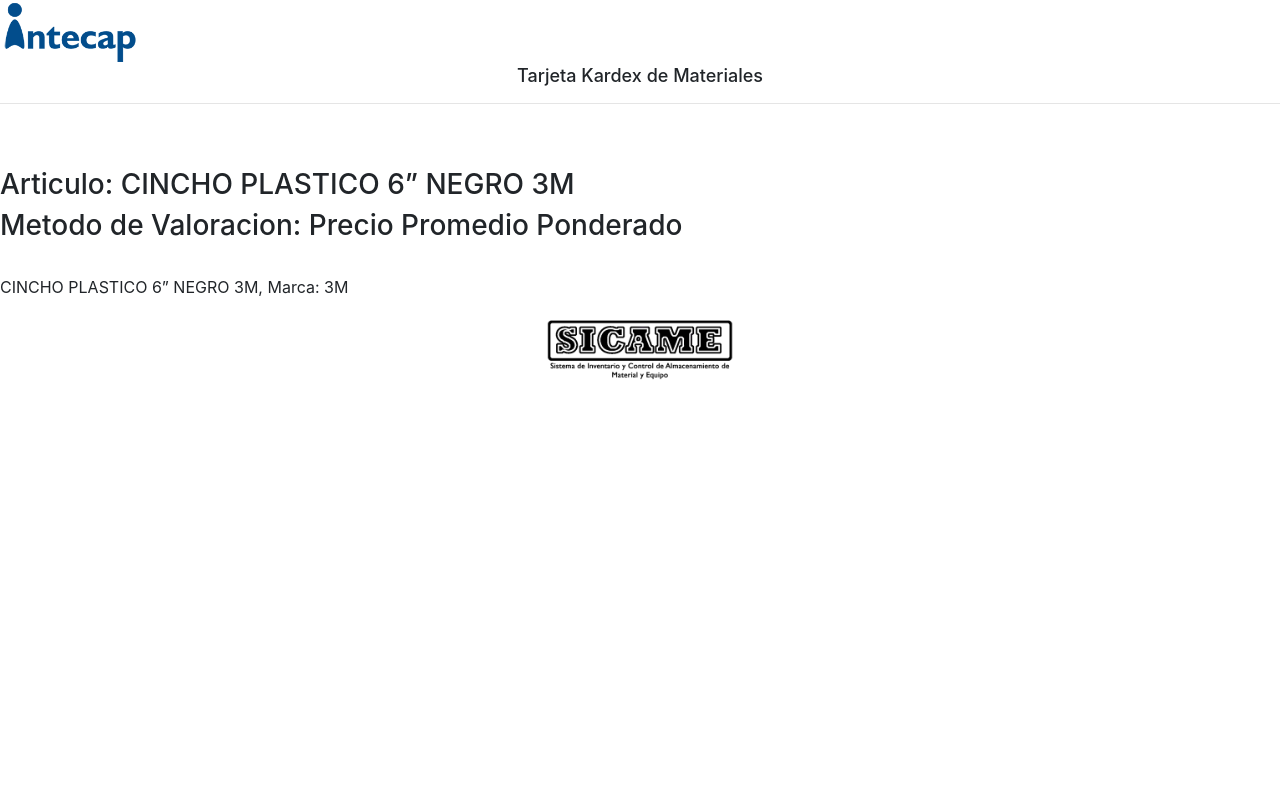
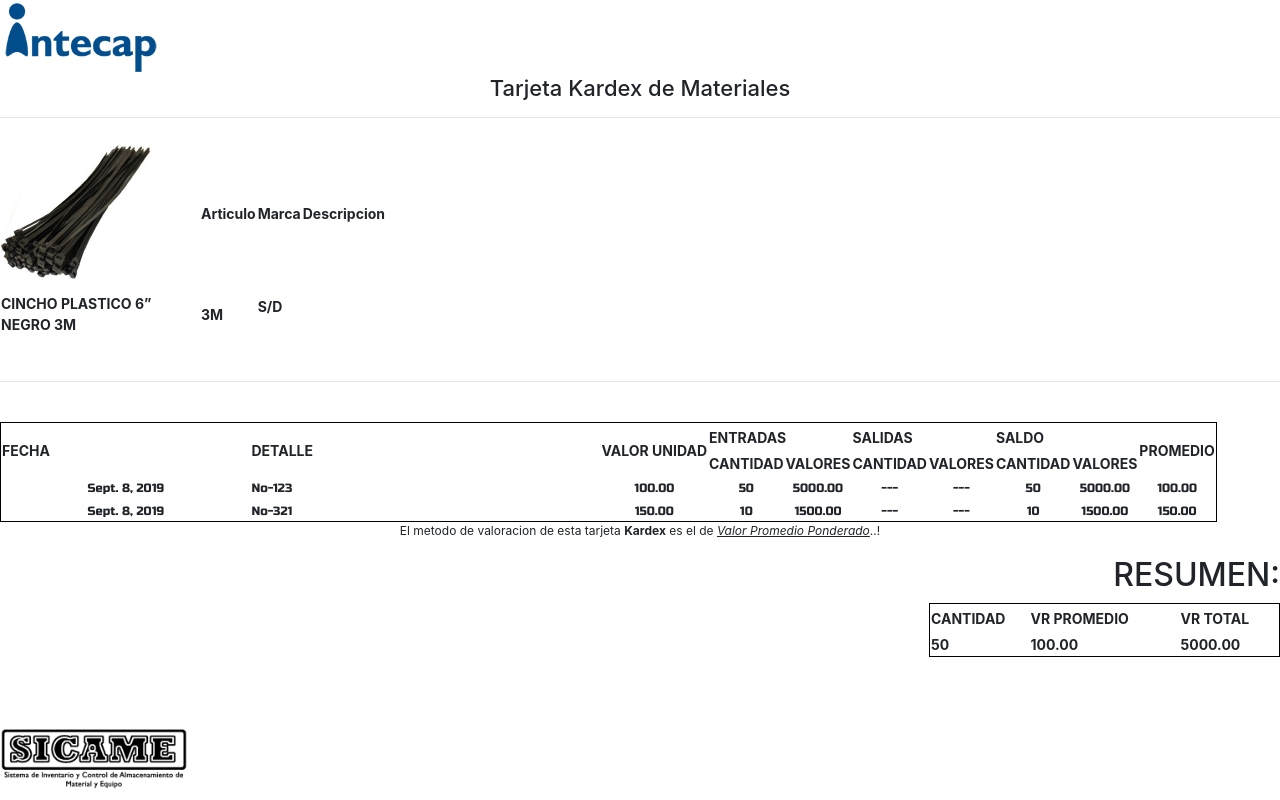
Before and after one commit to devkev53/sicame, a Django app: template SICAME/catalogo/templates/Kardex_Material.html in a window 1280 px wide. Run offline with Django 3.2, Linux system fonts and the light colour scheme; the template is opened without the code that fills it: values that come from a table or form of the project are taken from there, others are empty; data comes from the database, SQL or seed files in the repository; some libraries are stand-ins or nearby versions.

Commit message:
Plantilla Kardex Funcional
Creacion de Plantilla Kardex Funcional por material de Producto

```diff
--- a/SICAME/catalogo/templates/Kardex_Material.html
+++ b/SICAME/catalogo/templates/Kardex_Material.html
@@ -12,44 +12,130 @@
     <link href="{% static "core/fonts/font-kp/fonts/style.css" %}" rel="stylesheet" type="text/css">
 </head>
 <style>
-	h1{
+	@page {
+	            size: legal landscape; margin: 2cm;
+	}
+	h1.title{
+		font-style: bold;
+		font-size: 22px;
 		text-align: center;
-		font-size: 18px;
 	}
-	.mute{
-		color: #B8B8B8;
+	h3.articulo{
+		font-size: 14px;
 	}
-	.row{
-		display: inline;
+	strong.nombre{
+		text-decoration: underline;
 	}
 	footer{
-		position: relative;
+		position: absolute;
         left: 0;
         bottom: 0;
         height: 100px;
         color: white;
         text-align: center;
 	}
+	.kardex{
+		border: 1px solid #000;
+		border-style: solid;
+	}
+	th{
+		padding-top: 4px;
+		margin-left: 4px;
+		margin-right: 4px;
+		font-size: 14px;
+	}
+	td{
+		padding-top: 4px;
+		margin-left: 4px;
+		margin-right: 4px;
+		font-size: 12px;
+	}
+	img.material-img{
+		display: inline;
+		width: 150px;
+	}
 </style>
 <body>
 	<header class="header">
 		<div class="logos">
-			<img class="int" src="../core/static/core/img/logo-intecap.png" height="65" alt="">
-			<!--mg class="sicame-img" src="../core/static/core/img/Logo SICAME1.png" height="65" alt=""-->
+				<img src="../core/static/core/img/logo-intecap.png" height="75">
 		</div>
-		<div class title="">
-			<h1>Tarjeta Kardex de Materiales</h1>
-		</div>
-
+		<h1 class="title">Tarjeta Kardex de Materiales</h1>
 		<hr class="mute">
+		<table>
+			<tr>
+				<th rowspan="2" style="width:200px;">
+					<img class="material-img" src={{material.img.url}} alt="" width="">
+				</th>
+				<th>Articulo</th>
+				<th>Marca</th>
+				<th style="width:400px;">Descripcion</th>
+			</tr>
+			<tbody>
+				<tr>
+					<th style="padding-bottom: 30px;">{{material.nombre}}</th>
+					<th style="padding-bottom: 30px;">{{material.id_Marca}}</th>
+					<th style="padding-bottom: 30px;">{{material.descripcion|safe}}</th>
+				</tr>
+			</tbody>
+		</table>
+		<hr>
 		<br>
-		<div class="row">
-			<h3>Articulo: {{material.nombre}}</h3> <h3>Metodo de Valoracion: Precio Promedio Ponderado</h3>
-		</div>
 	</header>
-	<p>{{material}}</p>
+	<body>
+		<table class="kardex">
+		  <tr class="encabezado">
+		    <th rowspan="2" style="width: 250px;">FECHA</th>
+		    <th rowspan="2" style="width: 350px">DETALLE</th>
+		    <th rowspan="2">VALOR UNIDAD</th>
+		    <th colspan="2">ENTRADAS</th>
+		    <th colspan="2">SALIDAS</th>
+		    <th colspan="2">SALDO</th>
+		    <th rowspan="2">PROMEDIO</th>
+		  </tr>
+		  <tr class="sub-encabezado">
+		  	<th>CANTIDAD</th>
+		  	<th>VALORES</th>
+		  	<th>CANTIDAD</th>
+		  	<th>VALORES</th>
+		  	<th>CANTIDAD</th>
+		  	<th>VALORES</th>
+		  </tr>
+		  {% for detalle in detalle  %}
+		  <tr>
+		  	<td align="center">{{detalle.id_ingreso.fecha}}</td>
+		  	<td align="left">{{detalle.id_ingreso.ref}}</td>
+		  	<td align="center">{{detalle.por_unidad}}</td>
+		  	<td align="center">{{detalle.cantidad}}</td>
+		  	<td align="center">{{detalle.monto}}</td>
+		  	<td align="center">---</td>
+		  	<td align="center">---</td>
+		  	<td align="center">{{detalle.saldo_cantidad}}</td>
+		  	<td align="center">{{detalle.saldo_valores}}</td>
+		  	<td align="center">{{detalle.valor_promedio_ponderado|floatformat:2 }}</td>
+		  </tr>
+		  {% endfor %}
+		</table>
+		<p align="center" style="font-size:12px;">El metodo de valoracion de esta tarjeta <b>Kardex</b> es el de <i style="text-decoration: underline;">Valor Promedio Ponderado</i>..!</p>
+		<h2 align="right">RESUMEN:</h2>
+		<table class="kardex" align="right">
+			<tr>
+				<th style="width: 100px">CANTIDAD</th>
+				<th style="width: 150px">VR PROMEDIO</th>
+				<th style="width: 100px">VR TOTAL</th>
+			</tr>
+			<tbody>
+				<tr>
+					<th>{{ultimo.saldo_cantidad}}</th>
+					<th>{{ultimo.valor_promedio_ponderado}}</th>
+					<th>{{ultimo.saldo_valores}}</th>
+				</tr>
+			</tbody>
+		</table>
+	</body>
 	<footer>
-		<img class="sicame-img" src="../core/static/core/img/Logo SICAME1.png" height="65" alt="">
+		<br>
+		<center><img class="sicame-img" src="../core/static/core/img/Logo SICAME1.png" height="65" alt=""></center>
 	</footer>
 </body>
 </html>
--- a/SICAME/inventario/admin.py
+++ b/SICAME/inventario/admin.py
@@ -23,7 +23,7 @@ class AdminMaterial_Detalle(admin.ModelAdmin):
         'id_ingreso', 'id_material', 'cantidad', 'monto',
         'por_unidad', 'ubicacion']
     fieldsets = (
-        ('Registrar nuevo Ingreso a Inventario', {
+        (None, {
             'fields': (('id_ingreso',), (
                 'id_material', 'cantidad', 'monto', 'por_unidad', 'ubicacion'))
         }),)
@@ -38,7 +38,7 @@ class AdminIngreso(admin.ModelAdmin):
     inlines = [Material_DetalleInline]
     readonly_fields = ['create_by', 'fecha', 'hora']
     fieldsets = (
-        ('Registrar nuevo Ingreso a Inventario', {
+        (None, {
             'fields': (('create_by', 'fecha', 'hora', 'referencia'), (
                 ))
         }),)
--- a/SICAME/inventario/models.py
+++ b/SICAME/inventario/models.py
@@ -123,9 +123,41 @@ class Material_Detalle(Base_Detalle):
     # Agrega una descripcion al metodo para mostrar en el Admin
     ref_m.short_description = 'Referencia'
 
+    def saldo_cantidad(self):
+        ''' --- Metodo que sumara las cantidades ingresados en los
+        detalles segun la fecha de ingreso de menor a mayor --- '''
+        cantidad_saldo = 0
+        for detalles in Material_Detalle.objects.filter(
+                    id_material=self.id_material):
+            if detalles.id_ingreso.fecha < self.id_ingreso.fecha:
+                cantidad_saldo = self.cantidad + detalles.cantidad
+                return cantidad_saldo
+            else:
+                cantidad_saldo = self.cantidad
+                return cantidad_saldo
+
+    def saldo_valores(self):
+        ''' --- Metodo que sumara los valores ingresados en los
+        detalles segun la fecha de ingreso de menor a mayor --- '''
+        monto_saldo = 0
+        for detalles in Material_Detalle.objects.filter(
+                    id_material=self.id_material):
+            if detalles.id_ingreso.fecha < self.id_ingreso.fecha:
+                monto_saldo = self.monto + detalles.monto
+                return monto_saldo
+            else:
+                monto_saldo = self.monto
+                return monto_saldo
+
+    def valor_promedio_ponderado(self):
+        promedio = 0.00
+        promedio = self.saldo_valores() / self.saldo_cantidad()
+        return promedio
+
     class Meta:
         verbose_name = "Detalle de Material"
         verbose_name_plural = "Detalle de Materiales"
+        ordering = ['id_ingreso__fecha']
 
     def __str__(self):
         return self.ref_m()
```
Also changed, not shown: SICAME/catalogo/views.py (+8 -1 lines), SICAME/media/profile/KP_Logo_K2x2He5.png (added), 1 other file.
